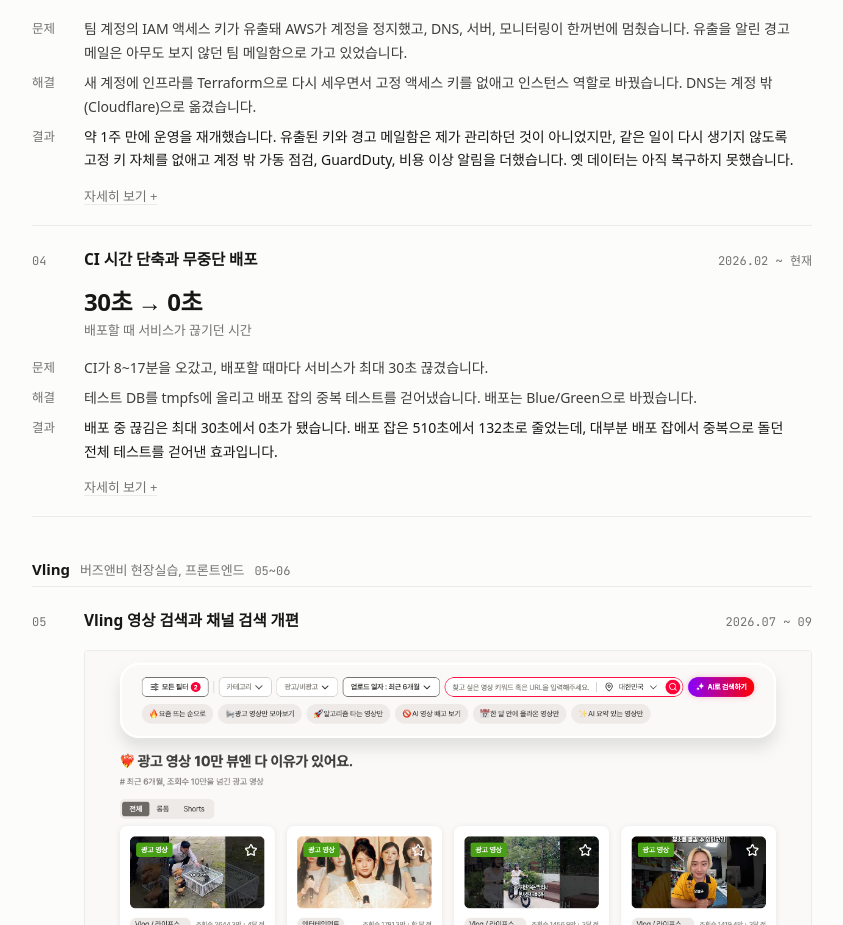
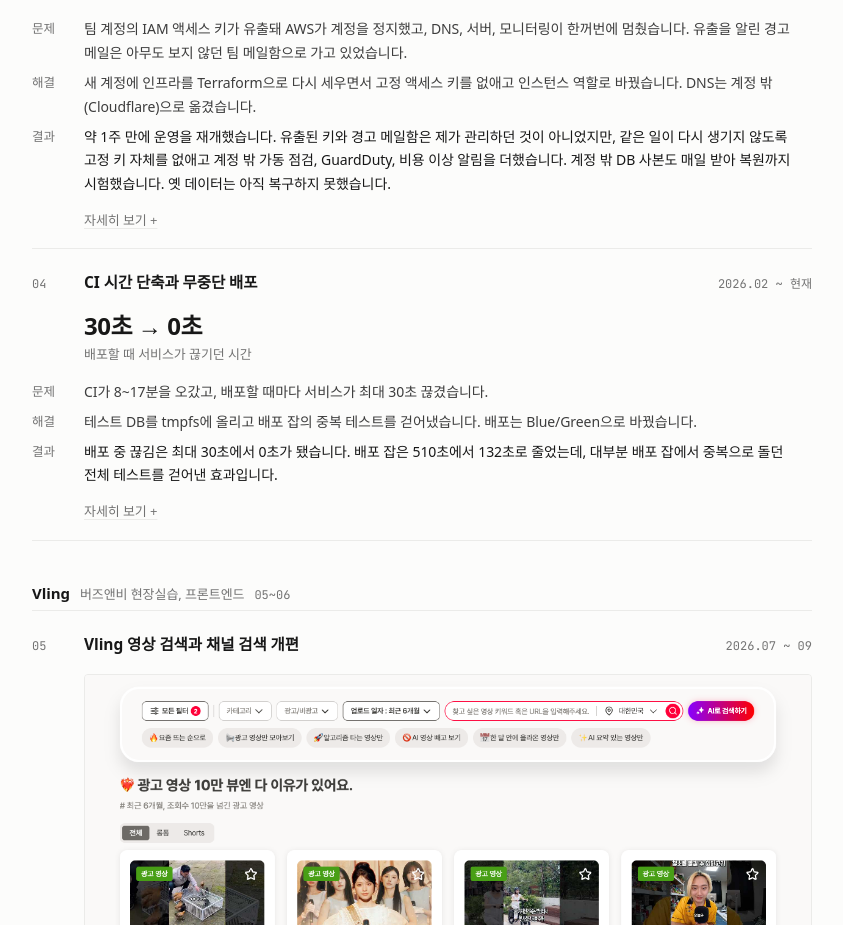
Before and after one commit to TAEW00KIM/TAEW00KIM.github.io, a React (Vite) app: page / in a window 1280 px wide. Shown: the part 940-1865 px from the top of the page, without its empty margins (412-1255 px from the left). Built offline with nearby package versions, Linux system fonts and the light colour scheme; a web font is replaced by a local one.

Commit message:
Infra card: off-account DB backup is now on and restore-tested

```diff
--- a/src/data.en.ts
+++ b/src/data.en.ts
@@ -245,7 +245,7 @@
     key: "Back in about 1 week",
     problem: "An IAM access key of the team account leaked, AWS suspended the account, and DNS, servers and monitoring all went down at once. The warning emails about the leak went to a team mailbox nobody read.",
     solution: "Rebuilt the infrastructure in a new account with Terraform, removed the fixed access keys in favor of an instance role, and moved DNS outside the account (Cloudflare).",
-    result: "Service resumed in about 1 week. The leaked key and the warning mailbox were not mine to manage, but to keep this from happening again I removed fixed keys altogether and added an uptime check outside the account, GuardDuty and a cost anomaly alert. The old data is not recovered yet.",
+    result: "Service resumed in about 1 week. The leaked key and the warning mailbox were not mine to manage, but to keep this from happening again I removed fixed keys altogether and added an uptime check outside the account, GuardDuty and a cost anomaly alert. A daily off-account DB copy is now pulled and was test-restored. The old data is not recovered yet.",
     bullets: [
       "Rebuilt VPC, EC2, S3 with CloudFront, and SSM with Terraform, and moved DNS to Cloudflare",
       "Switched S3 access from a fixed app key to an instance role",
@@ -277,7 +277,7 @@
         paras: [
           "On October 6, about 1 week after detection on September 29, production deployment resumed in the new account. I estimated the monthly cost of the new setup at $54 to $56 using the AWS pricing API (an estimate).",
           "There were two causes. A long-lived fixed access key existed, and nobody received the warning that it had leaked. In the rebuild I removed fixed keys so that nobody has to manage them, and made anomalies inside and outside the account arrive as alerts.",
-          "Some risk remains. The old data is still waiting for the account to be recovered, and an off-account DB backup was designed but not turned on.",
+          "Since October 14, a copy of the DB is pulled to a machine outside the account every day, and I restored one into a temporary DB and checked it matches production. Remaining risks: the old data is still waiting for the account to be recovered, and the off-account copy lives on a single machine.",
         ],
       },
       {
--- a/src/data.ts
+++ b/src/data.ts
@@ -280,7 +280,7 @@
     key: "약 1주 만에 운영 재개",
     problem: "팀 계정의 IAM 액세스 키가 유출돼 AWS가 계정을 정지했고, DNS, 서버, 모니터링이 한꺼번에 멈췄습니다. 유출을 알린 경고 메일은 아무도 보지 않던 팀 메일함으로 가고 있었습니다.",
     solution: "새 계정에 인프라를 Terraform으로 다시 세우면서 고정 액세스 키를 없애고 인스턴스 역할로 바꿨습니다. DNS는 계정 밖(Cloudflare)으로 옮겼습니다.",
-    result: "약 1주 만에 운영을 재개했습니다. 유출된 키와 경고 메일함은 제가 관리하던 것이 아니었지만, 같은 일이 다시 생기지 않도록 고정 키 자체를 없애고 계정 밖 가동 점검, GuardDuty, 비용 이상 알림을 더했습니다. 옛 데이터는 아직 복구하지 못했습니다.",
+    result: "약 1주 만에 운영을 재개했습니다. 유출된 키와 경고 메일함은 제가 관리하던 것이 아니었지만, 같은 일이 다시 생기지 않도록 고정 키 자체를 없애고 계정 밖 가동 점검, GuardDuty, 비용 이상 알림을 더했습니다. 계정 밖 DB 사본도 매일 받아 복원까지 시험했습니다. 옛 데이터는 아직 복구하지 못했습니다.",
     bullets: [
       "VPC, EC2, S3와 CloudFront, SSM을 Terraform으로 재구성하고 DNS는 Cloudflare로 이전",
       "S3 접근은 앱 고정 키 대신 인스턴스 역할로 전환",
@@ -312,7 +312,7 @@
         paras: [
           "9월 29일 탐지 후 약 1주 만인 10월 6일 새 계정에서 운영 배포를 재개했습니다. 새 구성의 월 비용은 AWS 요금 API로 54~56달러로 추정했습니다(추정치).",
           "원인은 두 가지였습니다. 오래 쓰던 고정 액세스 키가 있었고, 그 키가 유출됐다는 경고를 아무도 받지 못했습니다. 다시 세우면서 사람이 키를 관리하지 않아도 되도록 고정 키를 없앴고, 계정 안팎의 이상은 알림으로 받게 했습니다.",
-          "남은 위험도 있습니다. 옛 데이터는 아직 계정 복구를 기다리고 있고, 계정 밖 DB 백업은 설계만 하고 켜지 않았습니다.",
+          "10월 14일부터는 DB 사본을 계정 밖 기기로 매일 받아 두고, 받은 사본을 임시 DB에 복원해 운영 데이터와 같은지 확인했습니다. 남은 위험은 옛 데이터가 아직 계정 복구를 기다리고 있다는 것과, 계정 밖 사본이 기기 한 대에만 있다는 것입니다.",
         ],
       },
       {
```
